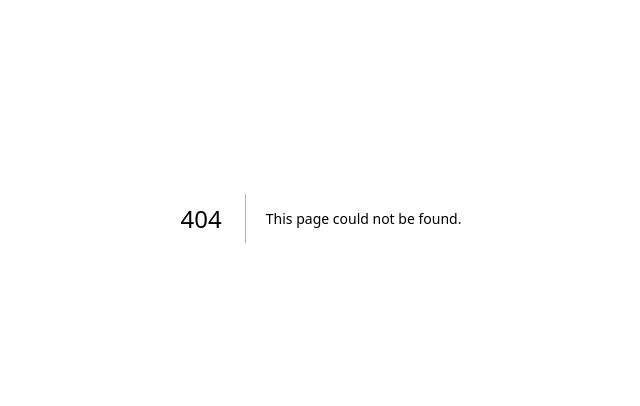
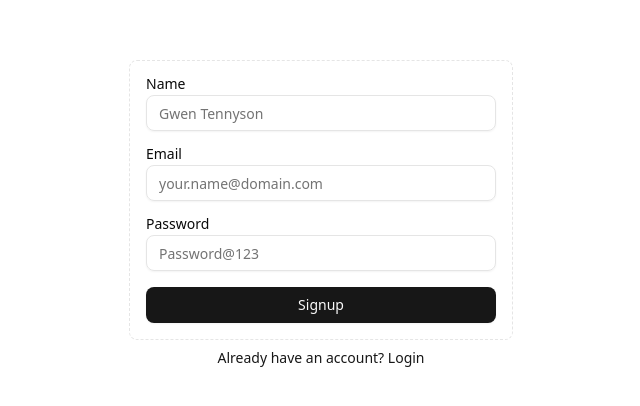
Before and after one commit to arsalanansariofficial/healthify, a Next.js app in the folder frontend/next/: page /signup in a window 1280 px wide. Before the commit this address had no page. Shown: the part 182-588 px from the top of the page, without its empty margins (319-959 px from the left). Built offline with nearby package versions, Linux system fonts and the light colour scheme.

Commit message:
Add signup page

```diff
--- /dev/null
+++ b/frontend/next/app/signup/page.tsx
@@ -0,0 +1,51 @@
+'use client';
+
+import Link from 'next/link';
+
+import { Input } from '@/components/ui/input';
+import { Label } from '@/components/ui/label';
+import { Button } from '@/components/ui/button';
+
+export default function Page() {
+  return (
+    <main className="row-start-2 grid place-items-center">
+      <section className="p-4">
+        <form className="min-w-sm space-y-4 rounded-md border border-dashed p-4">
+          <div className="space-y-1">
+            <Label htmlFor="name">Name</Label>
+            <Input
+              id="name"
+              name="name"
+              type="text"
+              placeholder="Gwen Tennyson"
+            />
+          </div>
+          <div className="space-y-1">
+            <Label htmlFor="email">Email</Label>
+            <Input
+              id="email"
+              name="email"
+              type="email"
+              placeholder="your.name@domain.com"
+            />
+          </div>
+          <div className="space-y-1">
+            <Label htmlFor="password">Password</Label>
+            <Input
+              id="password"
+              name="password"
+              type="password"
+              placeholder="Password@123"
+            />
+          </div>
+          <Button type="submit" className="w-full cursor-pointer">
+            Signup
+          </Button>
+        </form>
+        <Button variant="link" className="mx-auto block p-0 text-center">
+          <Link href="/login">Already have an account? Login</Link>
+        </Button>
+      </section>
+    </main>
+  );
+}
```
